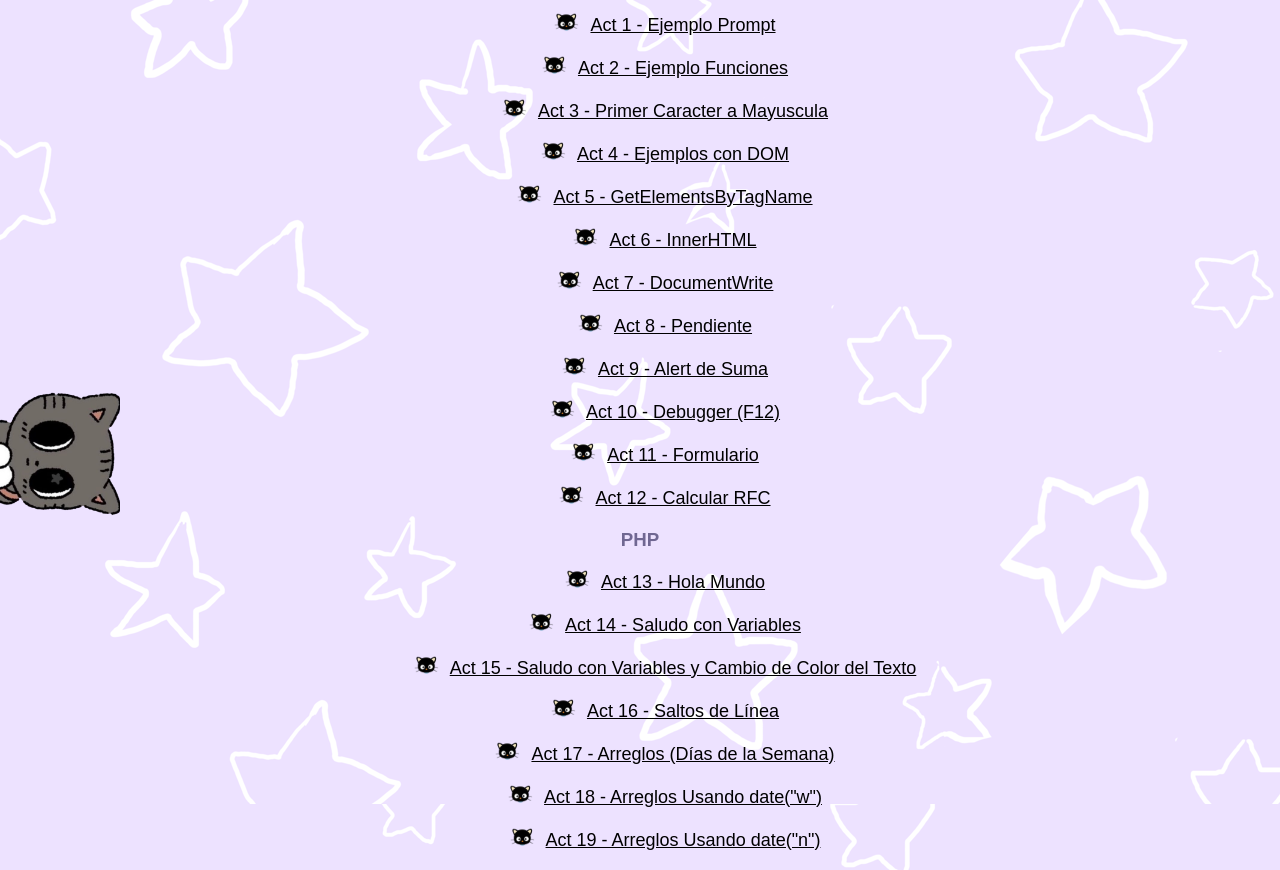
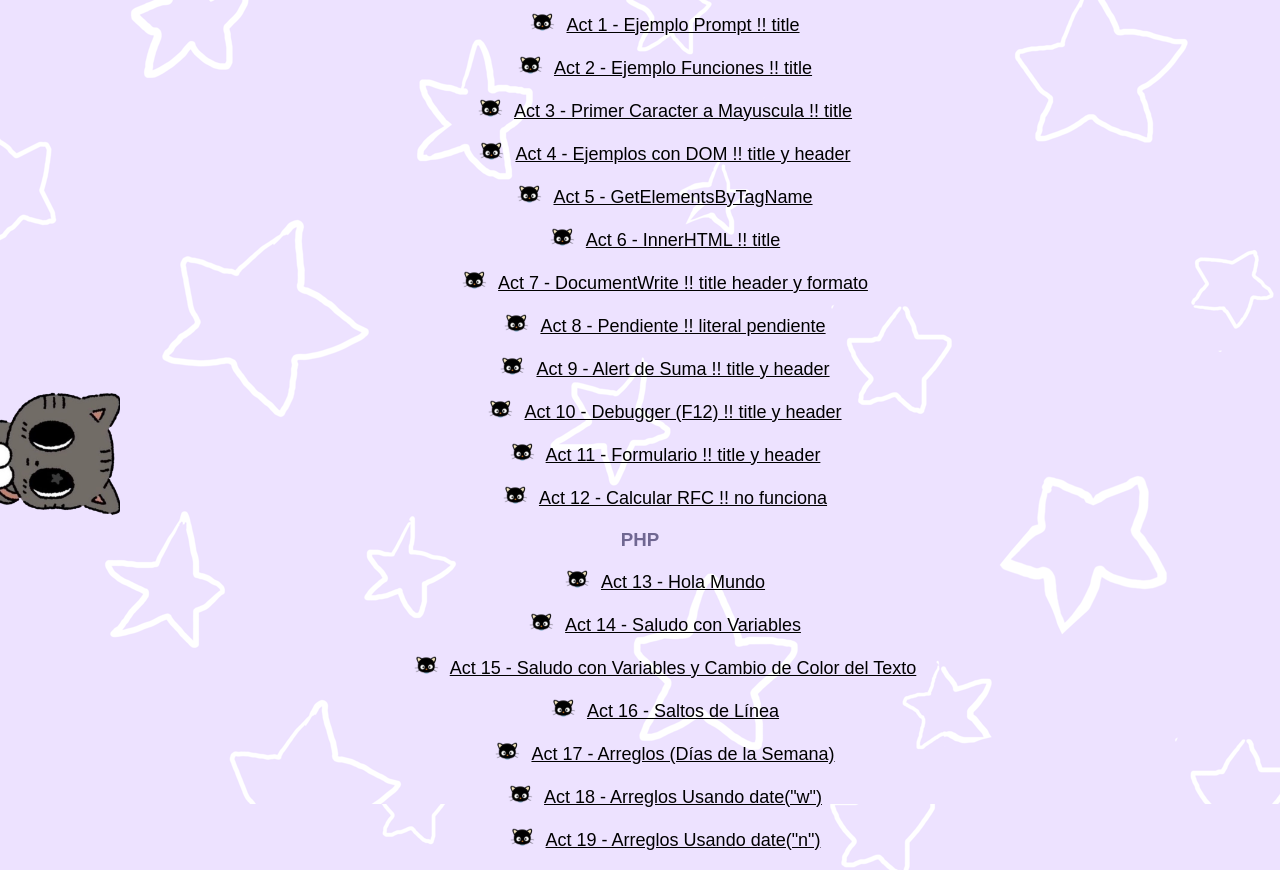
Before and after one commit to beomchip/app_web, a plain HTML site: page parcial3/index.html in a window 1280 px wide. Shown: the part 101-971 px from the top of the page. Drawn offline with Linux system fonts and the light colour scheme; a web font is replaced by a local one.

Commit message:
hgfytfyt

```diff
--- a/parcial3/index.html
+++ b/parcial3/index.html
@@ -35,40 +35,40 @@
 
     <ul style="list-style-image: url('asset/chocohead.png'); text-align:center; list-style-position: inside;">
         <li>
-            <a href="ej1_prompt.html" style="color: black;">Act 1 - Ejemplo Prompt</a>
+            <a href="ej1_prompt.html" style="color: black;">Act 1 - Ejemplo Prompt !! title</a>
         </li>
         <li>
-            <a href="ej2_funciones.html" style="color: black;">Act 2 - Ejemplo Funciones</a>
+            <a href="ej2_funciones.html" style="color: black;">Act 2 - Ejemplo Funciones !! title</a>
         </li>
         <li>
-            <a href="act1_cadenas.html" style="color: black;">Act 3 - Primer Caracter a Mayuscula</a>
+            <a href="act1_cadenas.html" style="color: black;">Act 3 - Primer Caracter a Mayuscula !! title</a>
         </li>
         <li>
-            <a href="act6_ejemplos_DOM.html" style="color: black;">Act 4 - Ejemplos con DOM</a>
+            <a href="act6_ejemplos_DOM.html" style="color: black;">Act 4 - Ejemplos con DOM !! title y header</a>
         </li>
         <li>
             <a href="act5_byTagName.html" style="color: black;">Act 5 - GetElementsByTagName</a>
         </li>
         <li>
-            <a href="innerHTML.html" style="color: black;">Act 6 - InnerHTML</a>
+            <a href="innerHTML.html" style="color: black;">Act 6 - InnerHTML !! title</a>
         </li>
         <li>
-            <a href="documentWrite.html" style="color: black;">Act 7 - DocumentWrite</a>
+            <a href="documentWrite.html" style="color: black;">Act 7 - DocumentWrite !! title header y formato</a>
         </li>
         <li>
-            <a href="act6_ejemplos_DOM.html" style="color: black;">Act 8 - Pendiente</a>
+            <a href="act6_ejemplos_DOM.html" style="color: black;">Act 8 - Pendiente !! literal pendiente</a>
         </li>
         <li>
-            <a href="windowAlert.html" style="color: black;">Act 9 - Alert de Suma</a>
+            <a href="windowAlert.html" style="color: black;">Act 9 - Alert de Suma !! title y header</a>
         </li>
         <li>
-            <a href="debuggerF12.html" style="color: black;">Act 10 - Debugger (F12)</a>
+            <a href="debuggerF12.html" style="color: black;">Act 10 - Debugger (F12) !! title y header</a>
         </li>
         <li>
-            <a href="act12_formulario.html" style="color: black;">Act 11 - Formulario </a>
+            <a href="act12_formulario.html" style="color: black;">Act 11 - Formulario !! title y header</a>
         </li>
         <li>
-            <a href="act13_rfc.html" style="color: black;">Act 12 - Calcular RFC</a>
+            <a href="act13_rfc.html" style="color: black;">Act 12 - Calcular RFC !! no funciona</a>
         </li>
     </ul>
 
```
